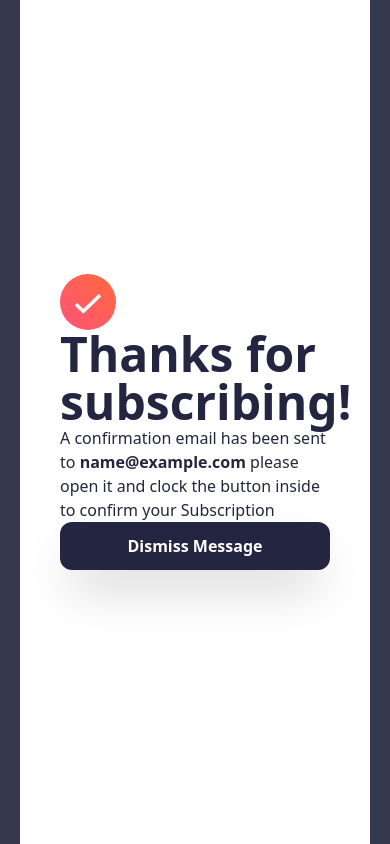
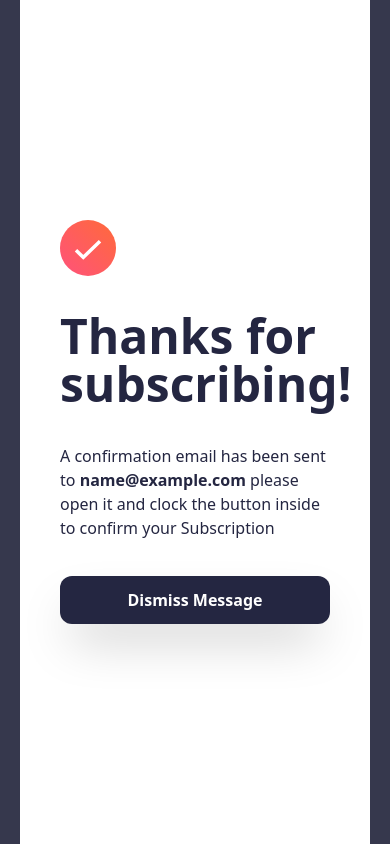
Before and after one commit to Abdulaf/Newsletter-form, a website: page index.html in a window 390 px wide. Both pictures are taken after typing "name@example.com" into the empty fields and a click on the button "Subscribe to monthly newsletter". Drawn offline with Linux system fonts and the light colour scheme.

Commit message:
fixed bugs

```diff
--- a/index.html
+++ b/index.html
@@ -94,7 +94,7 @@
     <!---------------------------------------------Success active page ---------------------------------------->
     <!-- Success card container -->
     <div
-      class="success-card h-screen md:h-auto p-10 bg-white flex flex-col items-start justify-center mx-auto max-w-[350px] md:gap-5 gap:9 md:my-28 md:rounded-xl hidden"
+      class="success-card h-screen md:h-auto p-10 bg-white flex flex-col items-start justify-center mx-auto max-w-[350px] md:gap-5 gap-9 md:my-28 md:rounded-xl hidden"
     >
       <!-- Success icon -->
       <img
```
Also changed, not shown: css/style.css.
